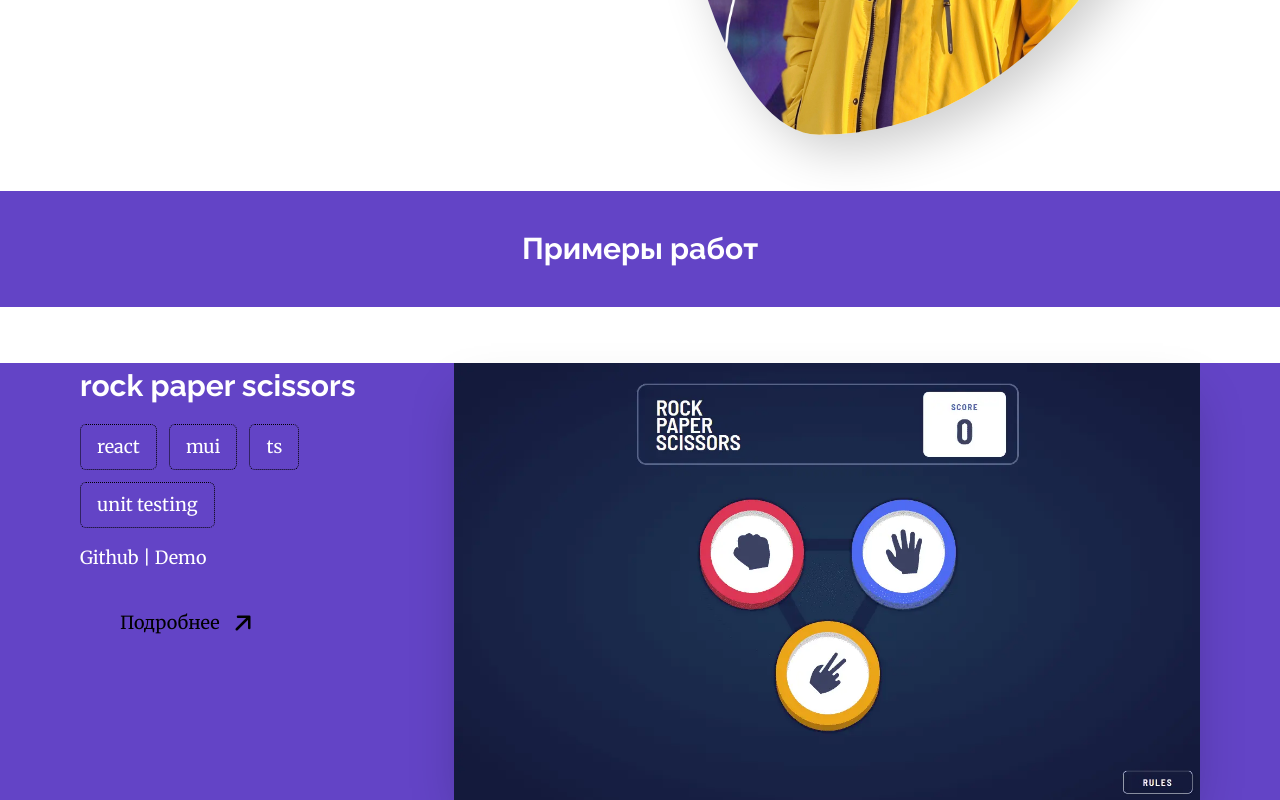
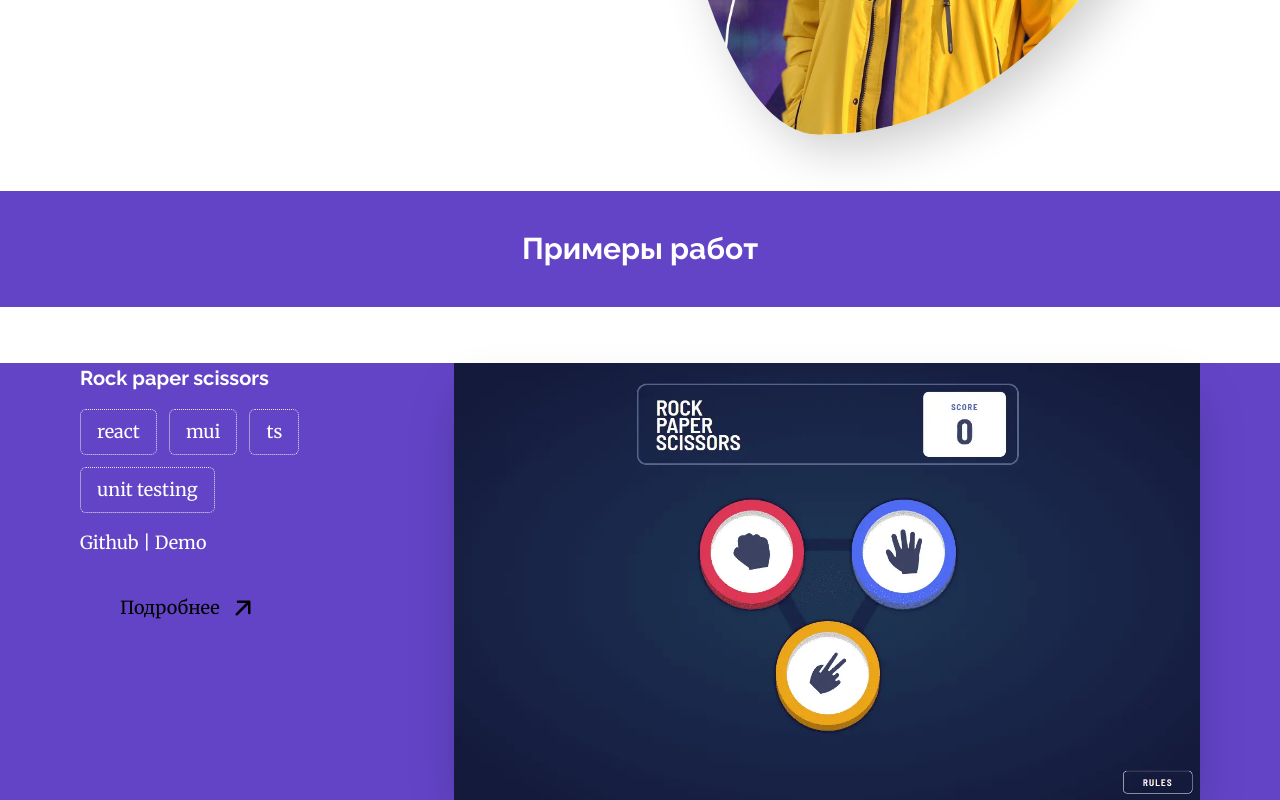
Before and after one commit to DenKuznets/portfolio-2, a Next.js app: page / in a window 1280 px wide. Shown: the part 704-1504 px from the top of the page. Built offline with nearby package versions, Linux system fonts and the light colour scheme.

Commit message:
small fixes

```diff
--- a/app/globals.css
+++ b/app/globals.css
@@ -31,7 +31,7 @@
     }
 
     h3 {
-        @apply text-3xl;
+        @apply text-xl;
     }
 
     p {
--- a/components/MyLink/MyLink.tsx
+++ b/components/MyLink/MyLink.tsx
@@ -14,7 +14,7 @@ const violetStyle =
 export const MyLink = ({className, children, href = '#', violet }:MyLinkProps) => {
     return (
         <Link
-            className={`border-none transition-all flex w-fit items-center rounded-2xl  px-10 py-5 text-black [&>svg]:hover:rotate-45 [&>svg]:ml-2 [&>svg]:transition-all ${violet ? violetStyle: normalStyle} ${className ? className : ""}`}
+            className={`text-sm sm:text-lg border-none transition-all flex w-fit items-center rounded-2xl px-8 sm:px-10 py-4 sm:py-5 text-black [&>svg]:hover:rotate-45 [&>svg]:ml-2 [&>svg]:transition-all ${violet ? violetStyle: normalStyle} ${className ? className : ""}`}
             href={href}
         >
             {children}
--- a/components/Section/Section.tsx
+++ b/components/Section/Section.tsx
@@ -14,13 +14,13 @@ const Section = ({className, projectId }: SectionProps) => {
     return project ? (
         <div className={`container lg:flex lg:gap-8 justify-between ${className ? className : ""}`}>
             <div>
-                <h3 className="font-bold leading-normal mb-4">
+                <h3 className="font-bold leading-normal mb-4 first-letter:capitalize">
                     {project.name}
                 </h3>
                 <ul className="flex flex-wrap gap-3 items-center mb-4">
                     {project.tech.map((obj) => (
                         <li
-                            className="whitespace-nowrap px-4 py-2 border-dotted rounded-md border-black border"
+                            className="whitespace-nowrap px-4 py-2 border-dotted rounded-md border-inherit border"
                             key={obj}
                         >
                             {obj}
```
